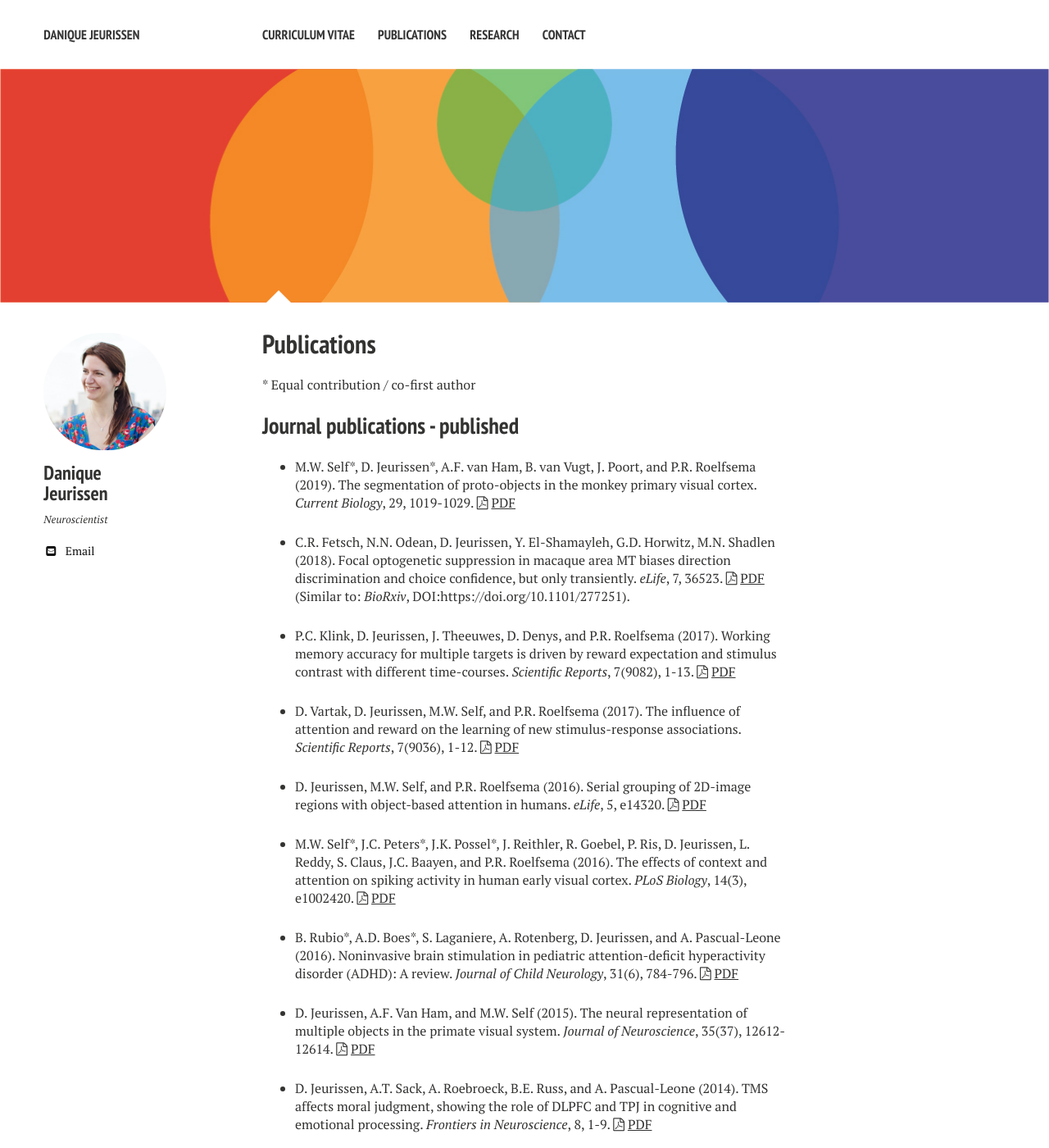
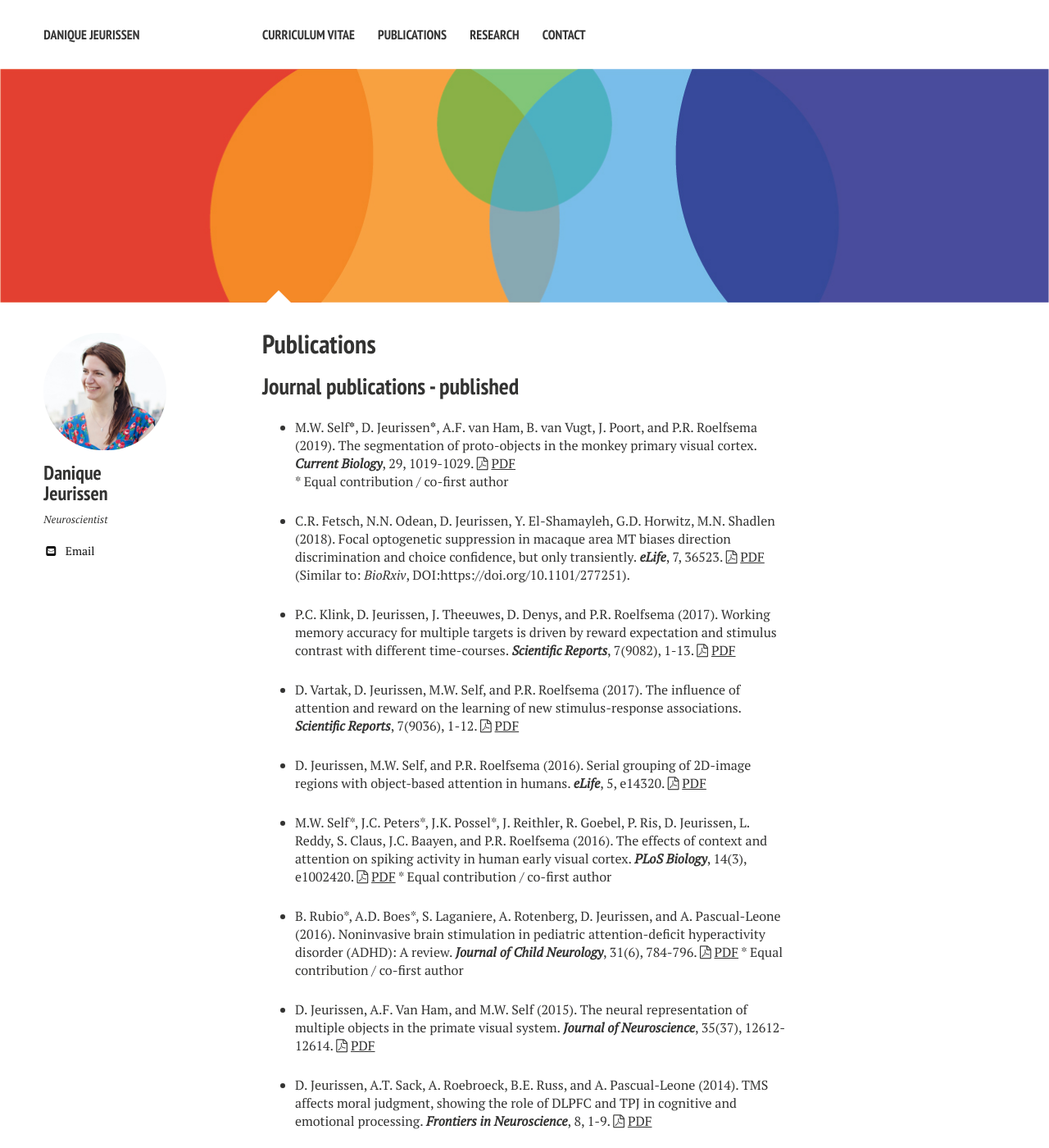
Before and after one commit to DaniqueJeurissen/DaniqueJeurissen.github.io, a Jekyll site: the page built from publications/index.md, in a window 1280 px wide and 1400 px high. Shown: the whole window at 82% size. Built offline with Jekyll 4.4.1, drawn with Linux system fonts in a browser that asks for light colours; nearby versions of some CDN libraries.

Commit message:
m: lay-out and readme

```diff
--- a/publications/index.md
+++ b/publications/index.md
@@ -6,30 +6,29 @@ image:
   feature: Background.jpg
 ---
 
-\* Equal contribution / co-first author
+## Journal publications - published
+* M.W. Self**\***, D. Jeurissen**\***, A.F. van Ham, B. van Vugt, J. Poort, and P.R. Roelfsema (2019). The segmentation of proto-objects in the monkey primary visual cortex. **_Current Biology_**, 29, 1019-1029. <i class="fa fa-file-pdf-o"></i> [PDF](papers/2019_SelfJeurissen_CurrBio.pdf)
+<br> \* Equal contribution / co-first author
 
-## Journal publications - published
-* M.W. Self\*, D. Jeurissen\*, A.F. van Ham, B. van Vugt, J. Poort, and P.R. Roelfsema (2019). The segmentation of proto-objects in the monkey primary visual cortex. _Current Biology_, 29, 1019-1029. <i class="fa fa-file-pdf-o"></i> [PDF](papers/2019_SelfJeurissen_CurrBio.pdf)
+* C.R. Fetsch, N.N. Odean, D. Jeurissen, Y. El-Shamayleh, G.D. Horwitz, M.N. Shadlen (2018). Focal optogenetic suppression in macaque area MT biases direction discrimination and choice confidence, but only transiently. **_eLife_**,  7, 36523. <i class="fa fa-file-pdf-o"></i> [PDF](https://elifesciences.org/download/aHR0cHM6Ly9jZG4uZWxpZmVzY2llbmNlcy5vcmcvYXJ0aWNsZXMvMzY1MjMvZWxpZmUtMzY1MjMtdjIucGRm/elife-36523-v2.pdf?_hash=IcM8Uw4KaAGU0FT9Uws4THeYryZBJhJcxCYFamXP618%3D) (Similar to: _BioRxiv_, DOI:https://doi.org/10.1101/277251).
 
-* C.R. Fetsch, N.N. Odean, D. Jeurissen, Y. El-Shamayleh, G.D. Horwitz, M.N. Shadlen (2018). Focal optogenetic suppression in macaque area MT biases direction discrimination and choice confidence, but only transiently. _eLife_,  7, 36523. <i class="fa fa-file-pdf-o"></i> [PDF](https://elifesciences.org/download/aHR0cHM6Ly9jZG4uZWxpZmVzY2llbmNlcy5vcmcvYXJ0aWNsZXMvMzY1MjMvZWxpZmUtMzY1MjMtdjIucGRm/elife-36523-v2.pdf?_hash=IcM8Uw4KaAGU0FT9Uws4THeYryZBJhJcxCYFamXP618%3D) (Similar to: _BioRxiv_, DOI:https://doi.org/10.1101/277251).
+* P.C. Klink, D. Jeurissen, J. Theeuwes, D. Denys, and P.R. Roelfsema (2017). Working memory accuracy for multiple targets is driven by reward expectation and stimulus contrast with different time-courses. **_Scientific Reports_**, 7(9082), 1-13. <i class="fa fa-file-pdf-o"></i> [PDF](papers/2017_Klink_ScientificReports.pdf)
 
-* P.C. Klink, D. Jeurissen, J. Theeuwes, D. Denys, and P.R. Roelfsema (2017). Working memory accuracy for multiple targets is driven by reward expectation and stimulus contrast with different time-courses. _Scientific Reports_, 7(9082), 1-13. <i class="fa fa-file-pdf-o"></i> [PDF](papers/2017_Klink_ScientificReports.pdf)
+* D. Vartak, D. Jeurissen, M.W. Self, and P.R. Roelfsema (2017). The influence of attention and reward on the learning of new stimulus-response associations. **_Scientific Reports_**, 7(9036), 1-12. <i class="fa fa-file-pdf-o"></i> [PDF](papers/2017_Vartak_ScientificReports.pdf)
 
-* D. Vartak, D. Jeurissen, M.W. Self, and P.R. Roelfsema (2017). The influence of attention and reward on the learning of new stimulus-response associations. _Scientific Reports_, 7(9036), 1-12. <i class="fa fa-file-pdf-o"></i> [PDF](papers/2017_Vartak_ScientificReports.pdf)
+* D. Jeurissen, M.W. Self, and P.R. Roelfsema (2016). Serial grouping of 2D-image regions with object-based attention in humans. **_eLife_**,  5, e14320. <i class="fa fa-file-pdf-o"></i> [PDF](https://elifesciences.org/content/5/e14320-download.pdf)
 
-* D. Jeurissen, M.W. Self, and P.R. Roelfsema (2016). Serial grouping of 2D-image regions with object-based attention in humans. _eLife_,  5, e14320. <i class="fa fa-file-pdf-o"></i> [PDF](https://elifesciences.org/content/5/e14320-download.pdf)
+* M.W. Self\*, J.C. Peters\*, J.K. Possel\*, J. Reithler, R. Goebel, P. Ris, D. Jeurissen, L. Reddy, S. Claus, J.C. Baayen, and P.R. Roelfsema (2016). The effects of context and attention on spiking activity in human early visual cortex. **_PLoS Biology_**, 14(3), e1002420. <i class="fa fa-file-pdf-o"></i> [PDF](papers/2016_Self_PlosBiology.pdf) \* Equal contribution / co-first author
 
-* M.W. Self\*, J.C. Peters\*, J.K. Possel\*, J. Reithler, R. Goebel, P. Ris, D. Jeurissen, L. Reddy, S. Claus, J.C. Baayen, and P.R. Roelfsema (2016). The effects of context and attention on spiking activity in human early visual cortex. _PLoS Biology_, 14(3), e1002420. <i class="fa fa-file-pdf-o"></i> [PDF](papers/2016_Self_PlosBiology.pdf)
+* B. Rubio\*, A.D. Boes\*, S. Laganiere, A. Rotenberg, D. Jeurissen, and A. Pascual-Leone (2016). Noninvasive brain stimulation in pediatric attention-deficit hyperactivity disorder (ADHD): A review. **_Journal of Child Neurology_**, 31(6), 784-796. <i class="fa fa-file-pdf-o"></i> [PDF](papers/2016_Rubio_JChildNeurology.pdf) \* Equal contribution / co-first author
 
-* B. Rubio\*, A.D. Boes\*, S. Laganiere, A. Rotenberg, D. Jeurissen, and A. Pascual-Leone (2016). Noninvasive brain stimulation in pediatric attention-deficit hyperactivity disorder (ADHD): A review. _Journal of Child Neurology_, 31(6), 784-796. <i class="fa fa-file-pdf-o"></i> [PDF](papers/2016_Rubio_JChildNeurology.pdf)
+* D. Jeurissen, A.F. Van Ham, and M.W. Self (2015). The neural representation of multiple objects in the primate visual system. **_Journal of Neuroscience_**, 35(37), 12612-12614. <i class="fa fa-file-pdf-o"></i> [PDF](papers/2015_Jeurissen_JNeurosc.pdf)
 
-* D. Jeurissen, A.F. Van Ham, and M.W. Self (2015). The neural representation of multiple objects in the primate visual system. _Journal of Neuroscience_, 35(37), 12612-12614. <i class="fa fa-file-pdf-o"></i> [PDF](papers/2015_Jeurissen_JNeurosc.pdf)
+* D. Jeurissen, A.T. Sack, A. Roebroeck, B.E. Russ, and A. Pascual-Leone (2014). TMS affects moral judgment, showing the role of DLPFC and TPJ in cognitive and emotional processing. **_Frontiers in Neuroscience_**, 8, 1-9. <i class="fa fa-file-pdf-o"></i> [PDF](http://journal.frontiersin.org/article/10.3389/fnins.2014.00018/pdf)
 
-* D. Jeurissen, A.T. Sack, A. Roebroeck, B.E. Russ, and A. Pascual-Leone (2014). TMS affects moral judgment, showing the role of DLPFC and TPJ in cognitive and emotional processing. _Frontiers in Neuroscience_, 8, 1-9. <i class="fa fa-file-pdf-o"></i> [PDF](http://journal.frontiersin.org/article/10.3389/fnins.2014.00018/pdf)
+* D. Jeurissen, M.W. Self, and P.R. Roelfsema (2013). Surface reconstruction, figure-ground modulation, and border-ownership. **_Cognitive Neuroscience_**, 4(1), 50-52. <i class="fa fa-file-pdf-o"></i> [PDF](papers/2013_JeurissenSelfRoelfsema_CognitiveNeuroscience.pdf)
 
-* D. Jeurissen, M.W. Self, and P.R. Roelfsema (2013). Surface reconstruction, figure-ground modulation, and border-ownership. _Cognitive Neuroscience_, 4(1), 50-52. <i class="fa fa-file-pdf-o"></i> [PDF](papers/2013_JeurissenSelfRoelfsema_CognitiveNeuroscience.pdf)
-
-* I. Korjoukov, D. Jeurissen, N.A. Kloosterman, J.E. Verhoeven, H.S. Scholte, and P.R. Roelfsema (2012). The time-course of perceptual grouping in natural scenes. _Psychological Science_, 23(12), 1-8. <i class="fa fa-file-pdf-o"></i> [PDF](papers/2012_KorjoukovJeurissenRoelfsema_PsychScience_complete.pdf)
+* I. Korjoukov, D. Jeurissen, N.A. Kloosterman, J.E. Verhoeven, H.S. Scholte, and P.R. Roelfsema (2012). The time-course of perceptual grouping in natural scenes. **_Psychological Science_**, 23(12), 1-8. <i class="fa fa-file-pdf-o"></i> [PDF](papers/2012_KorjoukovJeurissenRoelfsema_PsychScience_complete.pdf)
 
 ---
 
```
Also changed, not shown: README.md, 16 other files.
